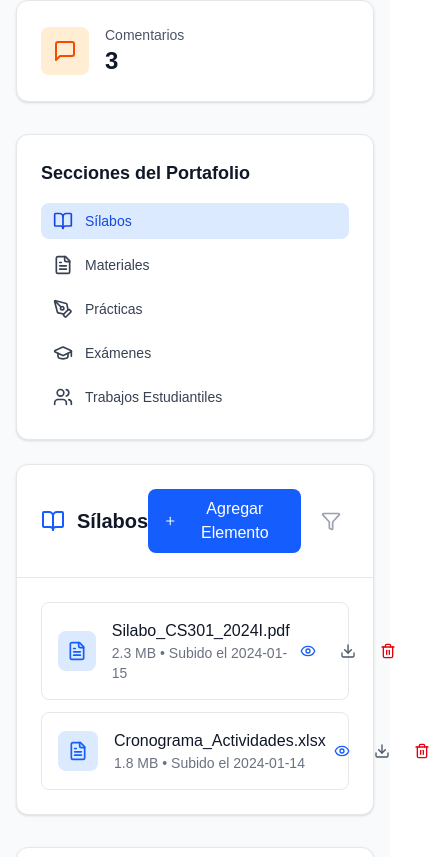
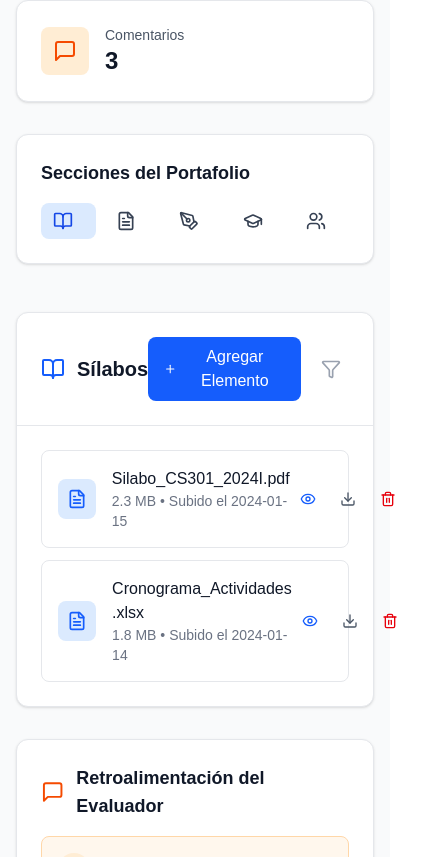
Before and after one commit to hectorDev2/portafolio-cursos2025-frontend, a Next.js app: page /dashboard in a window 390 px wide. Shown: the part 1007-1864 px from the top of the page, 438 px wide, since content can reach past the window. Built offline with nearby package versions, Linux system fonts and the light colour scheme.

Commit message:
style: Enhance layout and styling of DashboardPage for improved responsiveness and user experience

```diff
--- a/src/app/dashboard/page.tsx
+++ b/src/app/dashboard/page.tsx
@@ -480,14 +480,14 @@ const DashboardPage = () => {
 
         {/* Contenido Principal */}
         {currentPortfolio && (
-          <div className="grid grid-cols-1 lg:grid-cols-4 gap-6">
+          <div className="flex flex-col lg:grid lg:grid-cols-4 gap-6">
             {/* Sidebar de Secciones */}
-            <div className="lg:col-span-1">
+            <div className="mb-6 lg:mb-0 lg:col-span-1">
               <div className="bg-white dark:bg-gray-800 rounded-xl shadow-sm border border-gray-200 dark:border-gray-700 p-6">
                 <h3 className="text-lg font-semibold text-gray-900 dark:text-white mb-4">
                   Secciones del Portafolio
                 </h3>
-                <nav className="space-y-2">
+                <nav className="flex flex-row lg:flex-col gap-2">
                   {sections.map((section) => {
                     const Icon = section.icon;
                     const isActive = activeSection === section.id;
@@ -495,14 +495,14 @@ const DashboardPage = () => {
                       <button
                         key={section.id}
                         onClick={() => setActiveSection(section.id)}
-                        className={`w-full flex items-center px-3 py-2 rounded-lg text-left transition-colors ${
+                        className={`flex-1 lg:w-full flex items-center px-3 py-2 rounded-lg text-left transition-colors min-w-0 ${
                           isActive
                             ? "bg-blue-100 dark:bg-blue-900 text-blue-700 dark:text-blue-300"
                             : "text-gray-700 dark:text-gray-300 hover:bg-gray-100 dark:hover:bg-gray-700"
                         }`}
                       >
-                        <Icon className="w-5 h-5 mr-3" />
-                        <span className="text-sm font-medium">
+                        <Icon className="w-5 h-5 mr-3 flex-shrink-0" />
+                        <span className="text-sm font-medium truncate">
                           {section.name}
                         </span>
                       </button>
@@ -575,7 +575,7 @@ const DashboardPage = () => {
                               <FileText className="w-5 h-5 text-blue-600 dark:text-blue-400" />
                             </div>
                             <div>
-                              <h4 className="font-medium text-gray-900 dark:text-white">
+                              <h4 className="font-medium text-gray-900 dark:text-white break-words whitespace-pre-line max-w-[180px] sm:max-w-xs md:max-w-sm lg:max-w-md">
                                 {file.name}
                               </h4>
                               <p className="text-sm text-gray-500 dark:text-gray-400">
```
Also changed, not shown: src/app/auth/layout.tsx (added).
